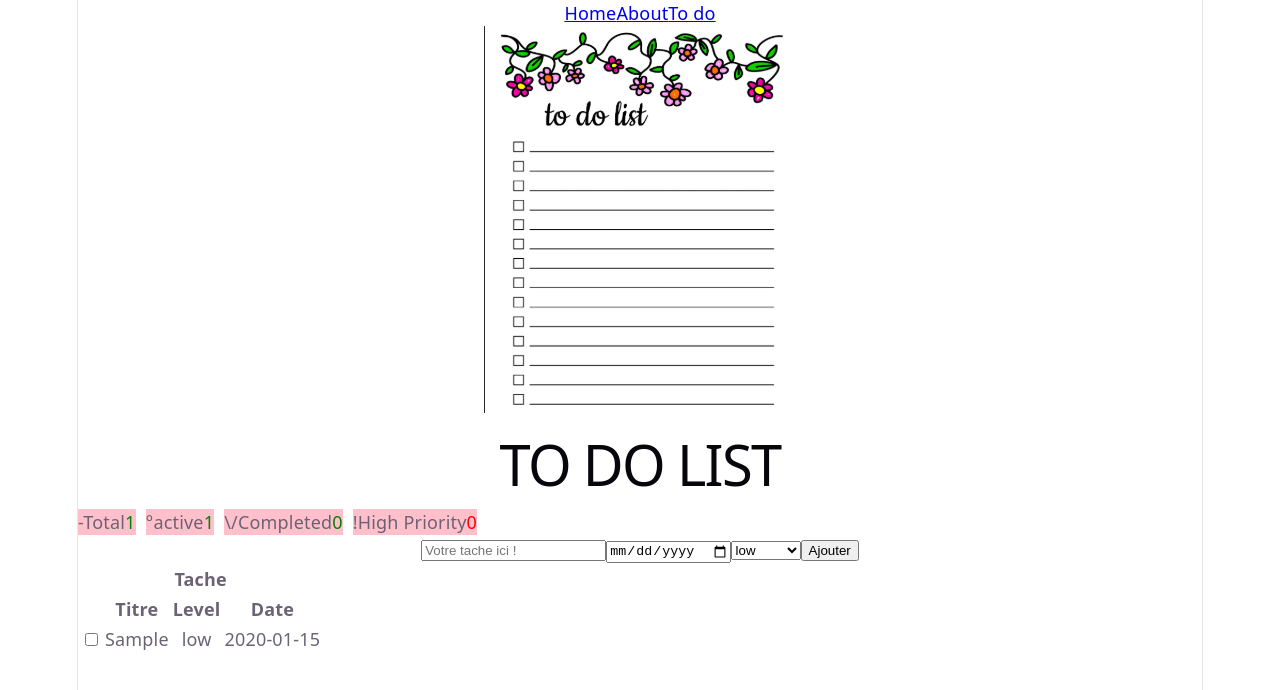
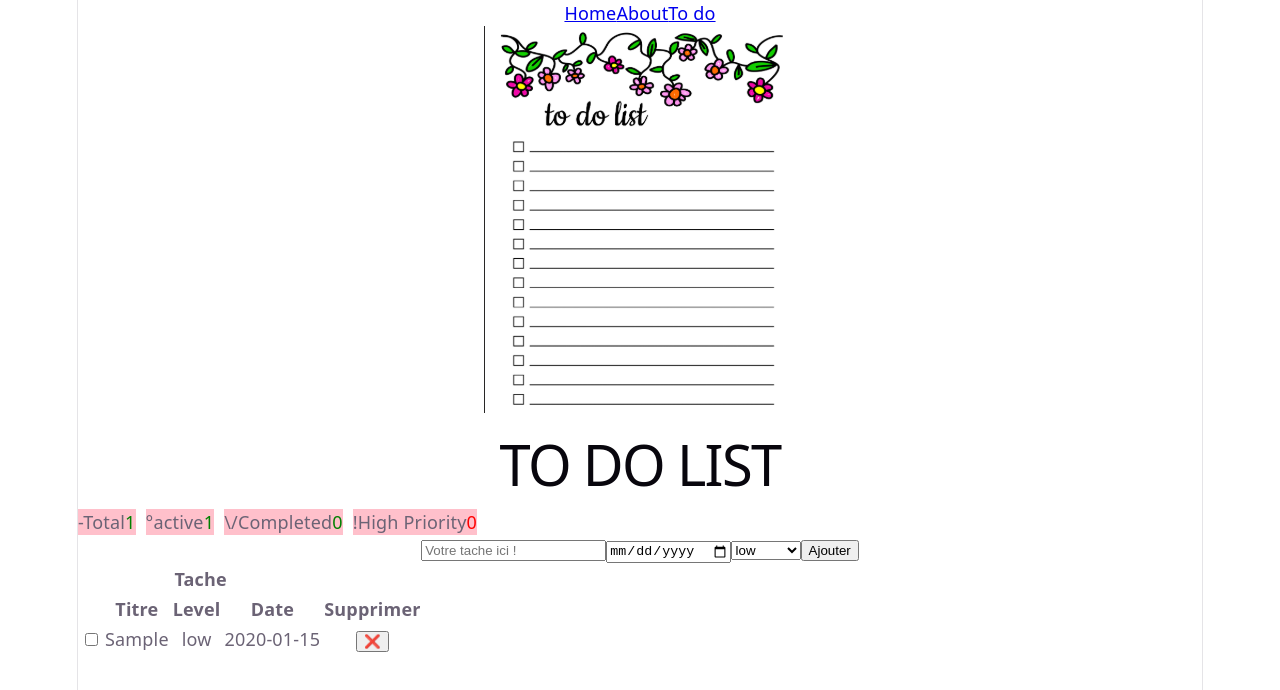
Before and after one commit to ouerhani-syrine/to-do-list, a React (Vite) app: page /ToDo in a window 1280 px wide. Both pictures are taken after typing "Sample", "2020-01-15" into the empty fields and a click on the button "Ajouter". Shown: the top 690 px of the page. Built offline with nearby package versions, Linux system fonts and the light colour scheme.

Commit message:
Utilisation de useContext et ajouter la fonctionnalite suppression d'une tache precise

```diff
--- a/src/navBar/TacheRow/TacheRow.jsx
+++ b/src/navBar/TacheRow/TacheRow.jsx
@@ -1,8 +1,13 @@
-export function TacheRow({tache, modifierTacheCompleted}){
+import { useContext } from "react"
+import {fct ,fctSup} from "../ToDo/ToDo"
+export function TacheRow({tache}){
+    const modifierTacheCompleted=useContext(fct);
+    const apresSuppression=useContext(fctSup);
     return <tr>
         <td><input type="checkbox" checked={tache.Completed || false} onChange={()=>modifierTacheCompleted(tache.titre)}/></td>
         <td><label htmlFor="tache">{tache.titre}</label></td>
         <td><label htmlFor="level">{tache.level}</label></td>
         <td><label htmlFor="date">{tache.date}</label></td>
+        <td><button onClick={()=>apresSuppression(tache.titre)}>❌</button></td>
     </tr>
 }
--- a/src/navBar/ToDo/ToDo.jsx
+++ b/src/navBar/ToDo/ToDo.jsx
@@ -7,6 +7,10 @@ import { useEffect } from 'react';
 import { useRef } from 'react';
 import { useMemo } from 'react';
 import { Entete } from '../../navBar/nav'
+import { useContext } from 'react';
+import { createContext } from 'react';
+export const fct = createContext();
+export const fctSup =createContext();
 export function ToDo(){
     const [tache,setTache]=useState([]);
   const nbTotal=useMemo(() => {return tache.length;},[tache]);
@@ -24,6 +28,10 @@ export function ToDo(){
     return t;
     })
   setTache(nouvellestaches);
+  }
+  const apresSuppression = (titre) =>{
+    const nTache = tache.filter((t)=>(t.titre !== titre));
+    setTache(nTache);
   }
   const premierRendu=useRef(true);
   useEffect(() => {
@@ -48,13 +56,17 @@ export function ToDo(){
     <NbCard symbole="!" titre="High Priority" nombre={nbHighPriority}/>
     </div>
     <Form onAddTask={handleForm}/>
-    <Tableau taches={tache} modifierTacheCompleted={modifierTacheCompleted}/>
+    <fct.Provider value={modifierTacheCompleted}>
+      <fctSup.Provider value={apresSuppression}>
+        <Tableau taches={tache}/>
+      </fctSup.Provider>
+    </fct.Provider>
   </>
 }
-function Tableau({taches,modifierTacheCompleted}){
+function Tableau({taches}){
     const rows=[];
     for(let t of taches){
-      rows.push(<TacheRow key={t.titre} tache={t} modifierTacheCompleted={modifierTacheCompleted} />)
+      rows.push(<TacheRow key={t.titre} tache={t} />)
     }
     return <table>
       <thead>
@@ -66,6 +78,7 @@ function Tableau({taches,modifierTacheCompleted}){
           <td><b>Titre</b></td>
           <td><b>Level</b></td>
           <td><b>Date</b></td>
+          <td><b>Supprimer</b></td>
         </tr>
         {rows}
       </tbody>
```
